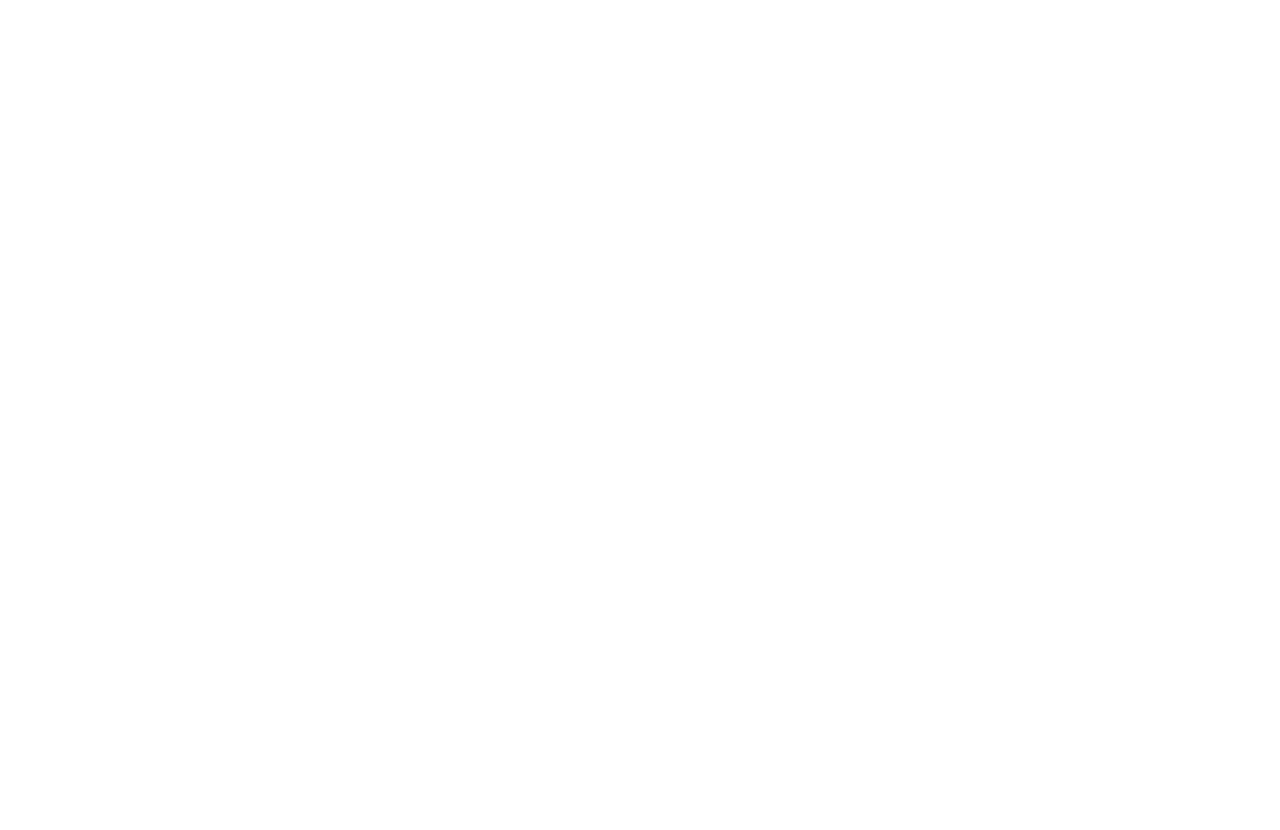
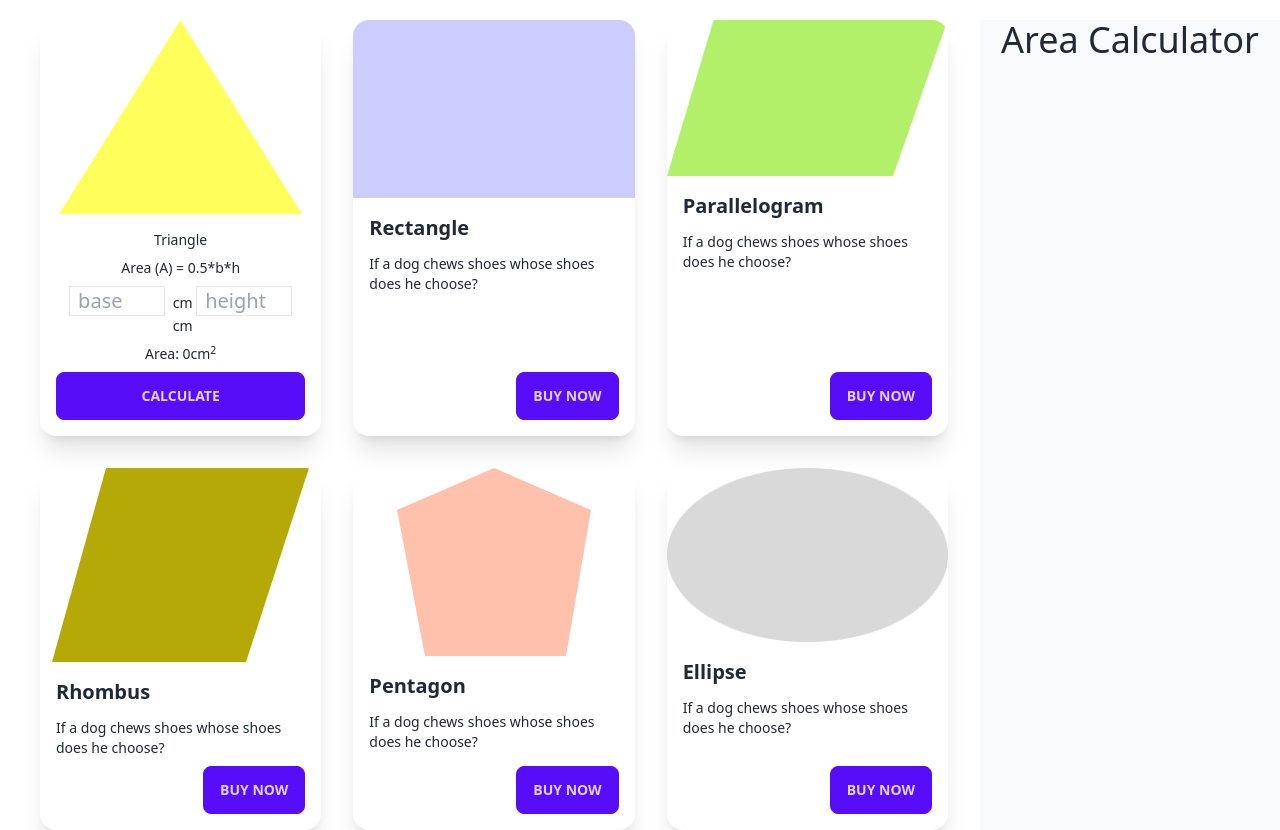
Before and after one commit to bdjahid/Geometry-Genius, a plain HTML site: page index.html in a window 1280 px wide. Before the commit the page ends 800 px from the top, so only its background shows below. Drawn offline with nearby package versions, Linux system fonts and the light colour scheme.

Commit message:
triangle

```diff
--- /dev/null
+++ b/area.js
@@ -0,0 +1,17 @@
+function calculateTriangleArea() {
+
+    // base
+    const baseField = document.getElementById('triangle-base');
+    const baseFieldString = baseField.value;
+    const base = parseFloat(baseFieldString)
+    console.log(base)
+    // height
+    const heightField = document.getElementById('triangle-height');
+    const heightFieldString = heightField.value;
+    const height = parseFloat(heightFieldString)
+    console.log(height)
+    const area = 0.5 * base * height;
+    console.log(area)
+    const areaSpan = document.getElementById('triangle-area')
+    areaSpan.innerText = area;
+}
--- a/index.html
+++ b/index.html
@@ -5,10 +5,98 @@
     <meta charset="UTF-8">
     <meta name="viewport" content="width=device-width, initial-scale=1.0">
     <title>Geometry Genius</title>
+    <link href="https://cdn.jsdelivr.net/npm/daisyui@3.8.2/dist/full.css" rel="stylesheet" type="text/css" />
+    <script src="https://cdn.tailwindcss.com"></script>
 </head>
 
 <body>
+    <header>
 
+    </header>
+    <main class="container">
+        <!-- container -->
+        <div class="flex flex-col lg:flex-row mt-5 ms-10 gap-8">
+            <!-- shape container -->
+            <div class="flex-1 grid grid-cols-1 md:grid-cols-2 lg:grid-cols-3 gap-8">
+                <div class="card card-compact bg-base-100 shadow-xl">
+                    <figure><img src="images/triangle.png" alt="Shoes" /></figure>
+                    <div class="card-body text-center">
+                        <h2>Triangle</h2>
+                        <p>Area (A) = 0.5*b*h</p>
+
+                        <p class="">
+                            <input type="text" class="border text-xl w-24 px-2" placeholder="base" id="triangle-base">
+                            <span class=" ml-1">cm</span>
+
+                            <input type="text" class="border text-xl w-24 px-2" placeholder="height"
+                                id="triangle-height">
+                            <span class=" ml-1">cm</span>
+                        </p>
+                        <p>Area: <span id="triangle-area">0</span>cm<sup>2</sup></p>
+                        <div class="card-actions justify-end">
+                            <button onclick="calculateTriangleArea()" class="btn btn-primary w-full">Calculate</button>
+                        </div>
+                    </div>
+                </div>
+                <div class="card card-compact bg-base-100 shadow-xl">
+                    <figure><img src="images/rectangle.png" alt="Shoes" /></figure>
+                    <div class="card-body">
+                        <h2 class="card-title">Rectangle</h2>
+                        <p>If a dog chews shoes whose shoes does he choose?</p>
+                        <div class="card-actions justify-end">
+                            <button class="btn btn-primary">Buy Now</button>
+                        </div>
+                    </div>
+                </div>
+                <div class="card card-compact bg-base-100 shadow-xl">
+                    <figure><img src="images/parallelogram.png" alt="Shoes" /></figure>
+                    <div class="card-body">
+                        <h2 class="card-title">Parallelogram</h2>
+                        <p>If a dog chews shoes whose shoes does he choose?</p>
+                        <div class="card-actions justify-end">
+                            <button class="btn btn-primary">Buy Now</button>
+                        </div>
+                    </div>
+                </div>
+                <div class="card card-compact  bg-base-100 shadow-xl">
+                    <figure><img src="images/rhombus.png" alt="Shoes" /></figure>
+                    <div class="card-body">
+                        <h2 class="card-title">Rhombus</h2>
+                        <p>If a dog chews shoes whose shoes does he choose?</p>
+                        <div class="card-actions justify-end">
+                            <button class="btn btn-primary">Buy Now</button>
+                        </div>
+                    </div>
+                </div>
+                <div class="card card-compact  bg-base-100 shadow-xl">
+                    <figure><img src="images/pentagon.png" alt="Shoes" /></figure>
+                    <div class="card-body">
+                        <h2 class="card-title">Pentagon</h2>
+                        <p>If a dog chews shoes whose shoes does he choose?</p>
+                        <div class="card-actions justify-end">
+                            <button class="btn btn-primary">Buy Now</button>
+                        </div>
+                    </div>
+                </div>
+                <div class="card card-compact bg-base-100 shadow-xl">
+                    <figure><img src="images/ellipse.png" alt="Shoes" /></figure>
+                    <div class="card-body">
+                        <h2 class="card-title">Ellipse</h2>
+                        <p>If a dog chews shoes whose shoes does he choose?</p>
+                        <div class="card-actions justify-end">
+                            <button class="btn btn-primary">Buy Now</button>
+                        </div>
+                    </div>
+                </div>
+
+            </div>
+            <!-- area calculator -->
+            <div class="w-[300px] bg-slate-50">
+                <div class="text-4xl text-center"> Area Calculator</div>
+            </div>
+        </div>
+    </main>
+    <script src="area.js"></script>
 </body>
 
 </html>
```
Also changed, not shown: images/ellipse.png (added), images/parallelogram.png (added), images/pentagon.png (added), images/rectangle.png (added), images/rhombus.png (added), images/triangle.png (added), tailwind.config.js (added).
